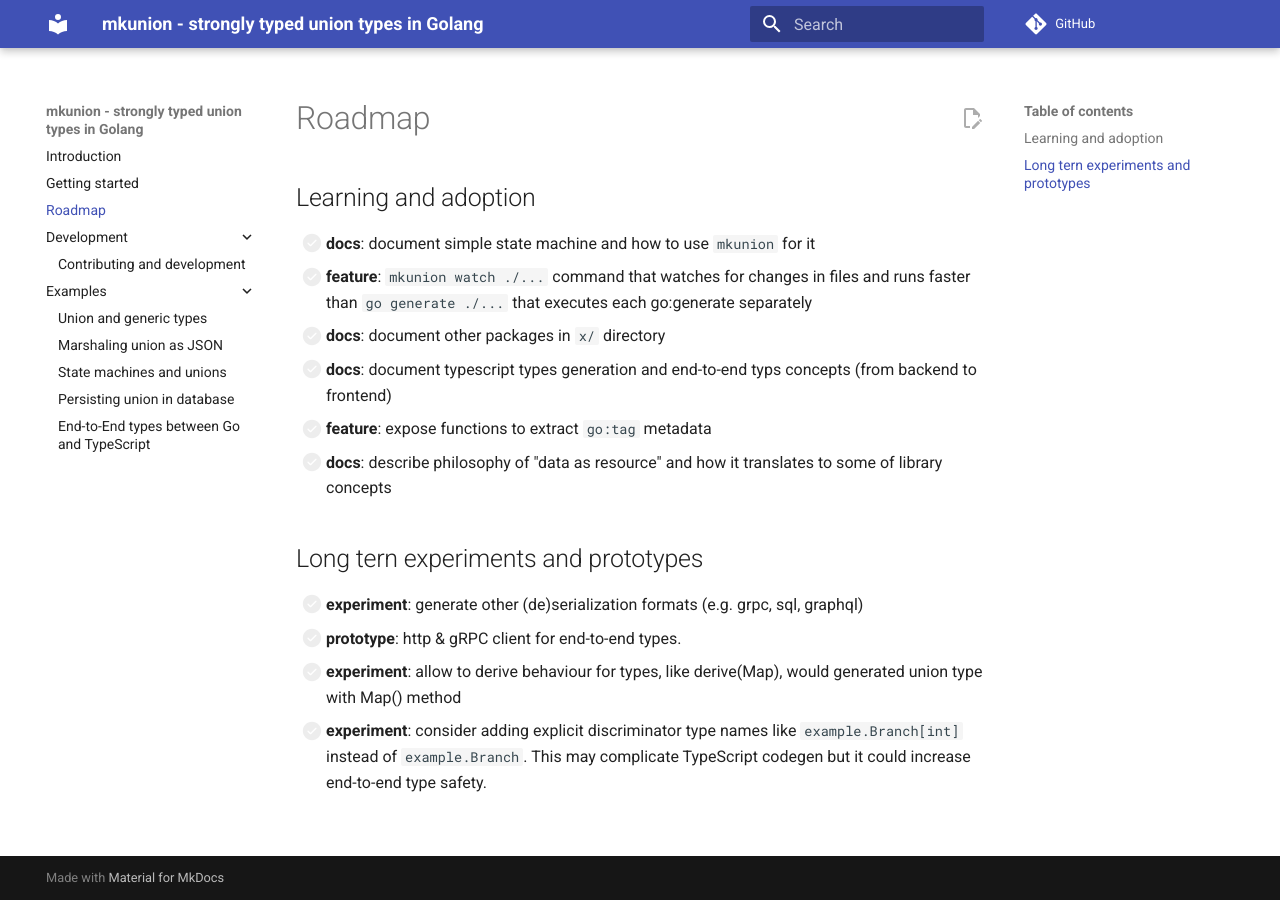
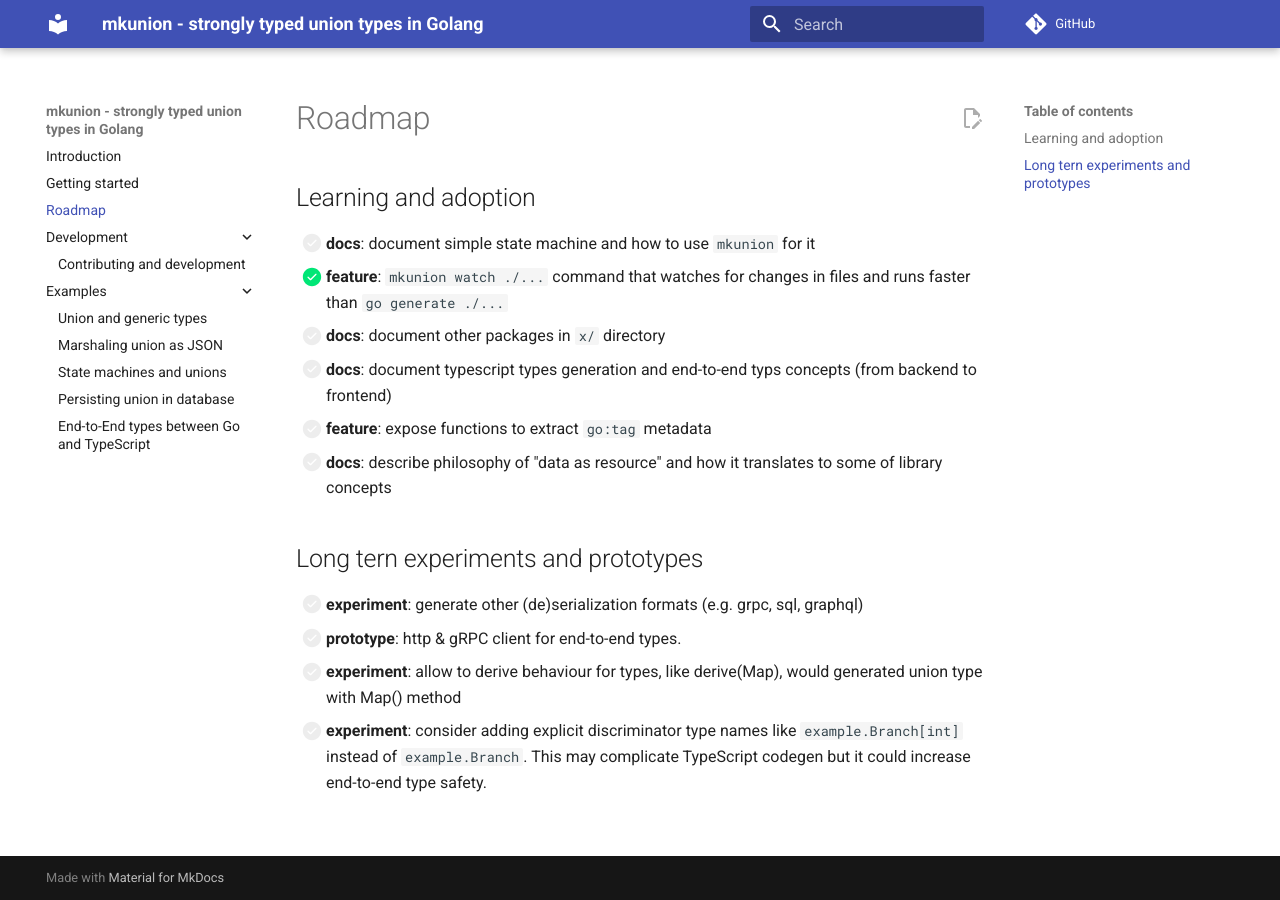
Before and after one commit to widmogrod/mkunion, an MkDocs documentation site: the page built from docs/roadmap.md, in a window 1280 px wide. Built offline with MkDocs 1.6.1 and Material for MkDocs 9.7.7, drawn with Linux system fonts in a browser that asks for light colours; comment, search, counter and statistics services are not loaded.

Commit message:
docs: mark watch feature as complete

```diff
--- a/docs/roadmap.md
+++ b/docs/roadmap.md
@@ -2,7 +2,7 @@
 ## Learning and adoption
 
 - [ ] **docs**: document simple state machine and how to use `mkunion` for it
-- [ ] **feature**: `mkunion watch ./...` command that watches for changes in files and runs faster than `go generate ./...` that executes each go:generate separately
+- [x] **feature**: `mkunion watch ./...` command that watches for changes in files and runs faster than `go generate ./...`
 - [ ] **docs**: document other packages in `x/` directory
 - [ ] **docs**: document typescript types generation and end-to-end typs concepts (from backend to frontend)
 - [ ] **feature**: expose functions to extract `go:tag` metadata
```
